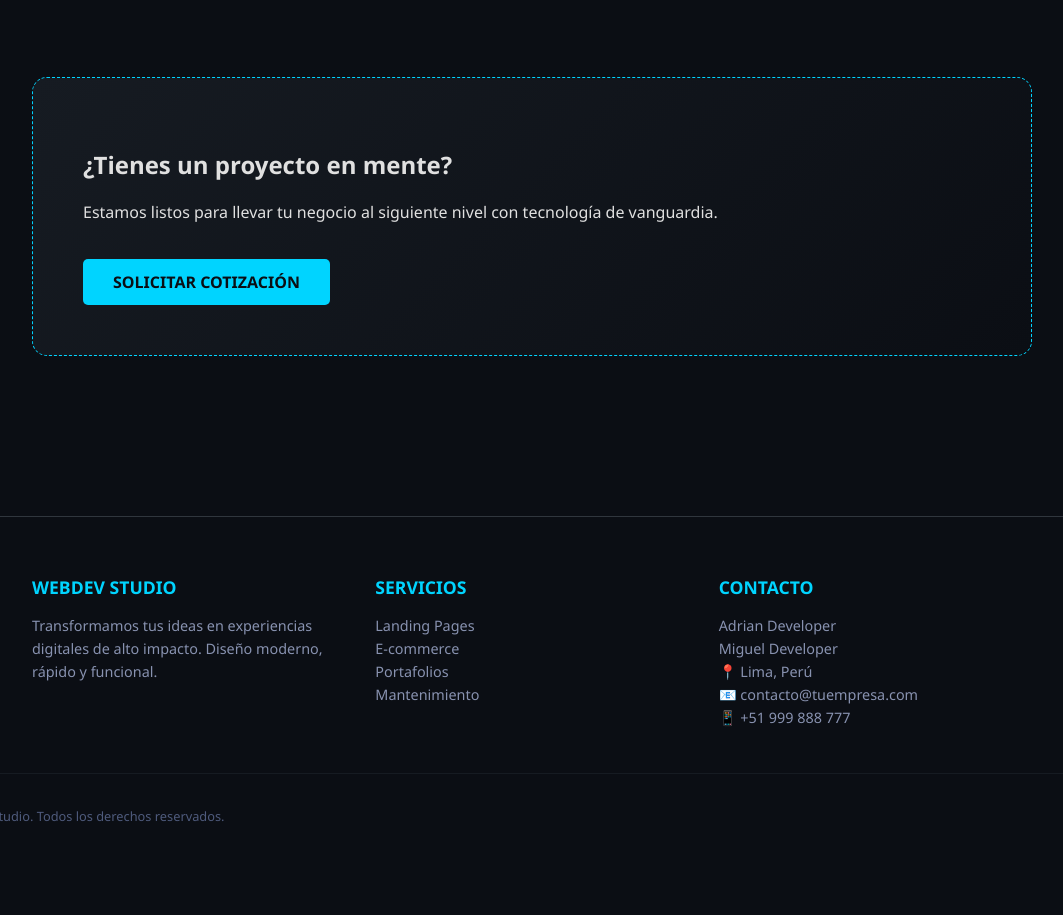
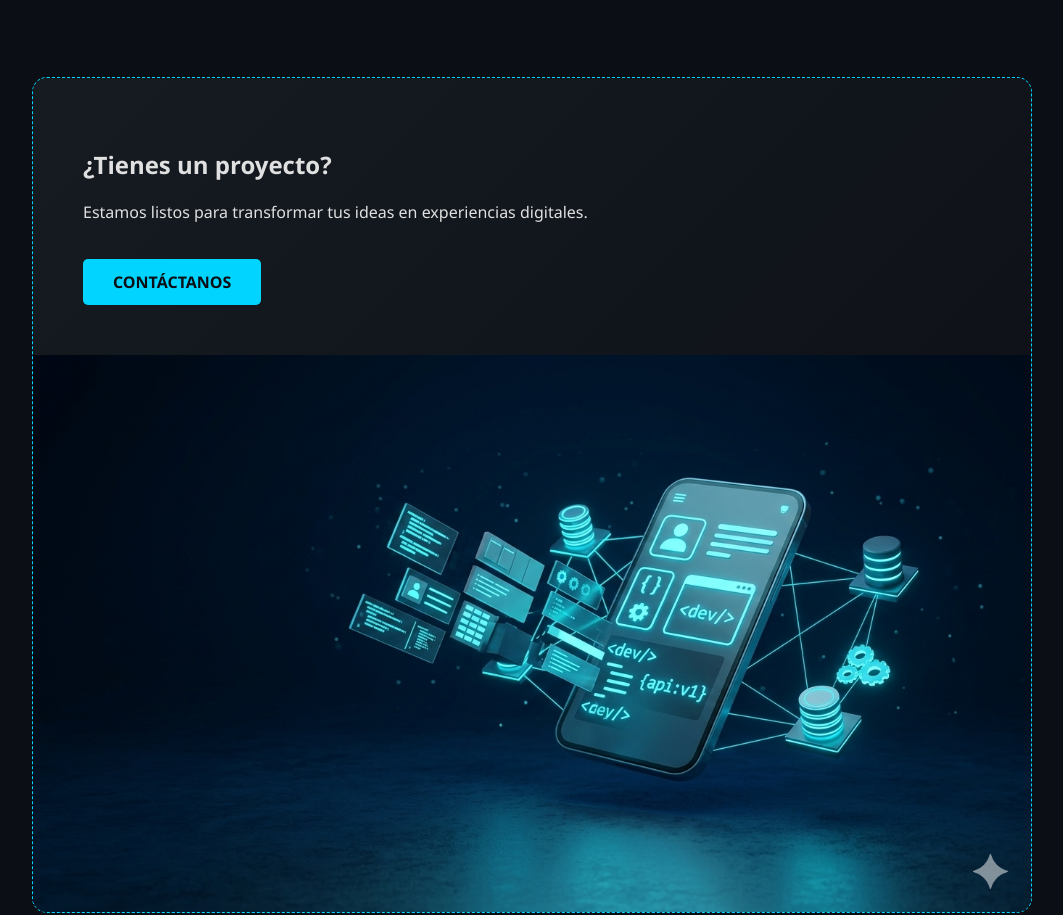
Before and after one commit to Miguel202520/S9-S2-T1, a plain HTML site: page index.html in a window 1280 px wide. Shown: the part 703-1618 px from the top of the page, without its empty margins (108-1171 px from the left). Before the commit the page ends 1581 px from the top, so only its background shows below. Drawn offline with Linux system fonts and the light colour scheme.

Commit message:
agregar imagen

```diff
--- a/index.html
+++ b/index.html
@@ -43,10 +43,15 @@
         </div>
 
         <section class="cta-section">
-            <h2>¿Tienes un proyecto en mente?</h2>
-            <p>Estamos listos para llevar tu negocio al siguiente nivel con tecnología de vanguardia.</p>
-            <a href="#" class="btn-primary">Solicitar Cotización</a>
-        </section>
+    <div class="cta-content">
+        <h2>¿Tienes un proyecto?</h2>
+        <p>Estamos listos para transformar tus ideas en experiencias digitales.</p>
+        <a href="#" class="btn-primary">Contáctanos</a>
+    </div>
+    <div class="cta-image-wrapper">
+        <img src="Gemini_Generated_Image_4kth004kth004kth.png" alt="Dispositivo Tech floating">
+    </div>
+</section>
 
     </main>
 
--- a/styles.css
+++ b/styles.css
@@ -201,12 +201,36 @@ footer {
 }
 
 /* Sección Llamada a la Acción (CTA) */
+/* Actualiza esto en tu styles.css para la sección CTA con imagen */
 .cta-section {
     background: linear-gradient(135deg, #161b22 0%, #0b0e14 100%);
-    padding: 50px;
+    padding: 0; /* Quitamos padding para que la imagen cubra todo */
     border-radius: 15px;
     border: 1px dashed #00d4ff;
-    margin: 40px 0;
+    overflow: hidden; /* Para que la imagen no se salga */
+    display: flex;
+    flex-wrap: wrap; /* Para que en móviles se apilen */
+    align-items: center;
+    text-align: left; /* Volvemos al texto alineado a la izquierda */
+}
+
+.cta-content {
+    flex: 1 1 50%; /* Ocupa el 50% del ancho */
+    padding: 50px; /* Padding interno */
+}
+
+.cta-image-wrapper {
+    flex: 1 1 50%; /* Ocupa el 50% del ancho */
+    height: 100%; /* Cubre el alto */
+    display: flex;
+    justify-content: center;
+    align-items: center;
+}
+
+.cta-image-wrapper img {
+    max-width: 100%; /* Se adapta */
+    height: auto;
+    object-fit: cover; /* Recorte inteligente */
 }
 
 .btn-primary {
```
Also changed, not shown: Gemini_Generated_Image_4kth004kth004kth.png (added).
